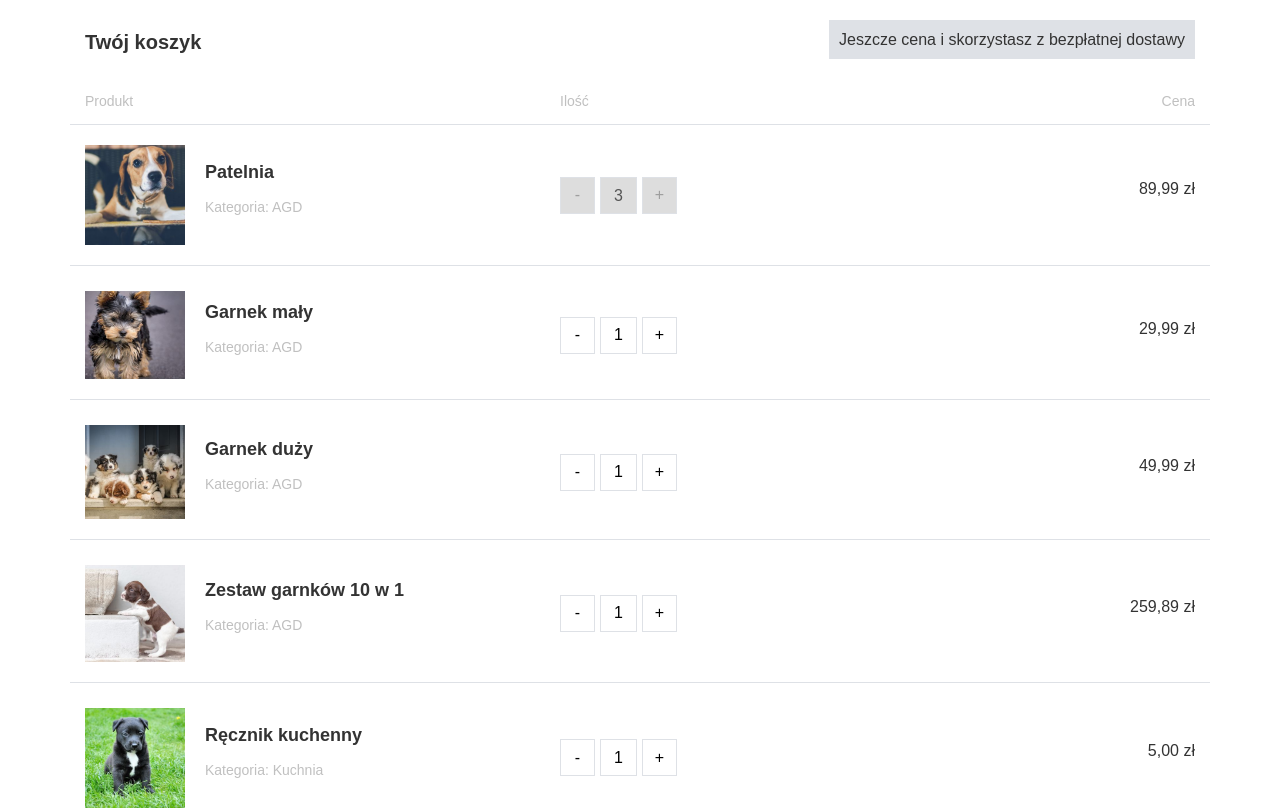
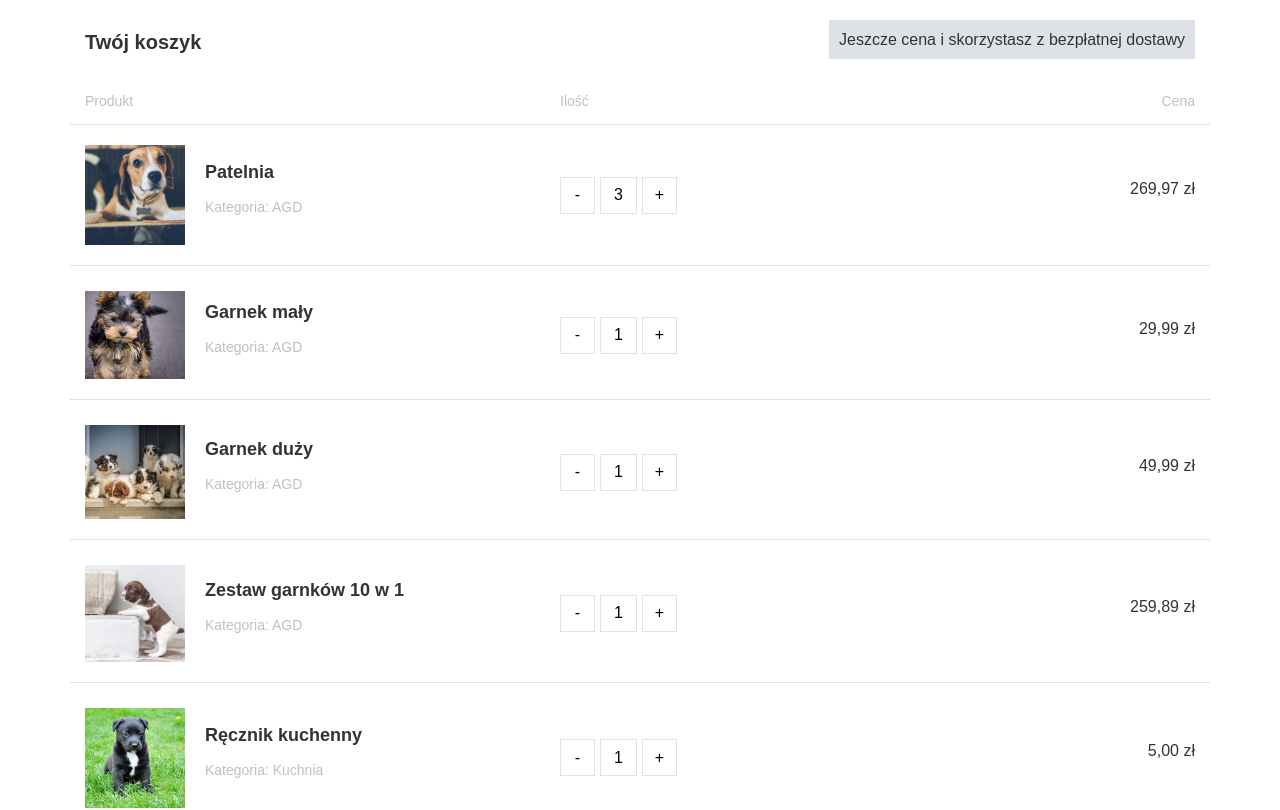
Before and after one commit to NataliaSokolowska/react-cart-widget, a React (Create React App) app: page / in a window 1280 px wide. Shown: the top 810 px of the page. Built offline with nearby package versions, Linux system fonts and the light colour scheme.

Commit message:
Component not working properly - the price isn't replace after change a value of product

```diff
--- a/public/data/cart.json
+++ b/public/data/cart.json
@@ -6,7 +6,6 @@
     "price": "89.99",
     "max": 10,
     "min": 3,
-    "isBlocked": true,
     "image": "/assets/img/first.jpeg"
   },
   {
@@ -60,9 +59,9 @@
     "name": "Kuchnia tradycyjna (ebook)",
     "price": "24.99",
     "category": "Ksiązki",
-    "max": 1,
+    "max": 2,
     "min": 1,
-    "isBlocked": true,
+    "isBlocked": false,
     "image": "/assets/img/seventh.jpeg"
   }
 ]
--- a/src/components/Atoms/QuantityInput/QuantityInput.js
+++ b/src/components/Atoms/QuantityInput/QuantityInput.js
@@ -5,9 +5,13 @@ import { QBtn, QInput } from "./QuantityInputStyle";
 const QuantityInput = ({ itemData, item }) => {
   const { id, name, price, min, max, isBlocked } = item;
   const [count, setCount] = useState(1);
+  const [newPrice, setNewPrice] = useState(price);
+
+  const summary = count * newPrice;
+  //summary to jest to co chcę mieć w state (chyba?)
 
   useEffect(() => {
-    itemData(id, count * price, price);
+    itemData(id, summary);
   }, [count]);
 
   useEffect(() => {
--- a/src/components/Molecules/Item/Item.js
+++ b/src/components/Molecules/Item/Item.js
@@ -1,3 +1,4 @@
+import { useRef } from "react";
 import Paragraph from "../../Atoms/Paragraph/Paragraph";
 import QuantityInput from "../../Atoms/QuantityInput/QuantityInput";
 import { formatPrice } from "../../../helpers";
@@ -11,16 +12,19 @@ import {
   ItemQuantity,
 } from "./ItemStyle";
 
-const Item = ({ items }) => {
-  const handlePriceSummary = (id, summary, price) => {
-    if (items.length > 0) {
-      const index = items?.findIndex((obj) => obj.id === id);
-      price = summary.toFixed(2);
-      console.log(price);
-    }
+const Item = ({ items, setItems }) => {
+  const myPrice = useRef();
+
+  const handlePriceSummary = (id, summary) => {
+    //summary zwraca mi poprawną cenę, tę którą chcę mieć zamiast item.price po zmianie inputu
+    items.map((item) => {
+      if (item.id === id) {
+        // myPrice.current.innerHTML = summary; //przypisuje summary do ostatniego zmapowanego elem.
+      }
+    });
   };
 
-  return items.map((item) => (
+  return items.map((item, index) => (
     <ItemRow key={item.id} extra="itemSection">
       <ItemInfo>
         <ItemImage src={item.image} alt={item.name} />
@@ -34,12 +38,10 @@ const Item = ({ items }) => {
           <ItemQuantity>
             <QuantityInput
               item={item}
-              itemData={(id, summary, price) =>
-                handlePriceSummary(id, summary, price)
-              }
+              itemData={(id, summary) => handlePriceSummary(id, summary)}
             />
           </ItemQuantity>
-          <ItemPrice>{formatPrice(item.price)}</ItemPrice>
+          <ItemPrice ref={myPrice}>{formatPrice(item.price)}</ItemPrice>
         </ItemRow>
       </ItemActions>
     </ItemRow>
--- a/src/components/Organism/CartSection/CartSection.js
+++ b/src/components/Organism/CartSection/CartSection.js
@@ -23,6 +23,7 @@ const CartSection = () => {
       .then((response) => {
         const items = response.map((item) => ({
           ...item,
+          price: item.price * item.min,
         }));
 
         setItems(items);
@@ -34,7 +35,7 @@ const CartSection = () => {
     <>
       <CartHeader />
       <CartTable />
-      <Item items={items} />
+      <Item items={items} setItems={setItems} />
       <Summary />
       <Button buttonTitle="Zamawiam" />
     </>
```
